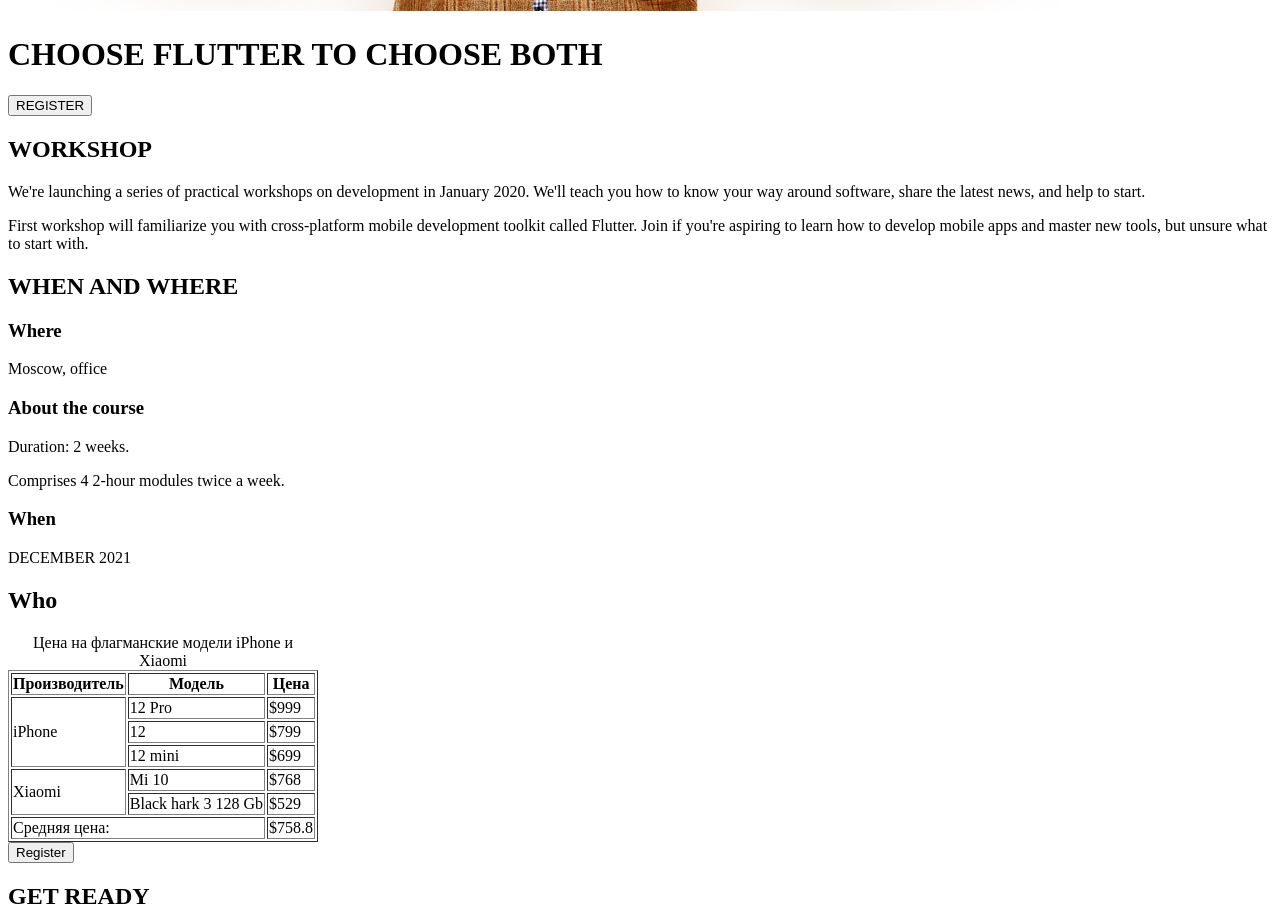
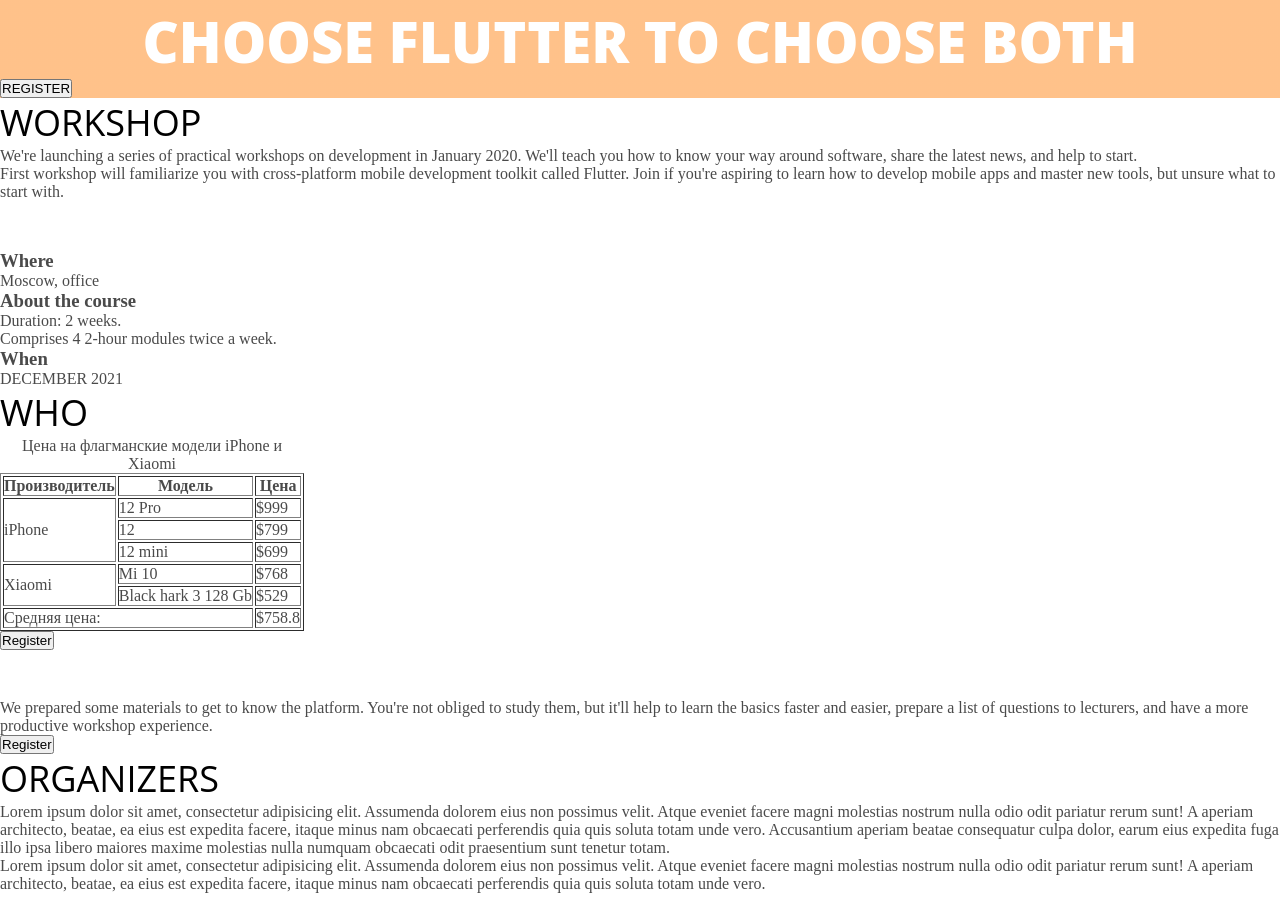
Before and after one commit to kotboris98/Landing-1, a plain HTML site: page index.html in a window 1280 px wide. Shown: the part 743-1656 px from the top of the page. Drawn offline with Linux system fonts and the light colour scheme.

Commit message:
Learn UP Landing-1

```diff
--- a/index.html
+++ b/index.html
@@ -5,9 +5,10 @@
     <meta http-equiv="X-UA-Compatible" content="IE=edge">
     <meta name="viewport" content="width=device-width, initial-scale=1.0">
     <title>Document 1</title>
+    <link rel="stylesheet" href="./style.css"
 </head>
 <body>
-   <div>
+   <div id="block1">
     <table width="100%">
         <tr>
             <td>
@@ -24,16 +25,16 @@
     <h1>CHOOSE FLUTTER TO CHOOSE BOTH</h1>
     <button>REGISTER</button>
    </div>
-    <div>
-    <h2>WORKSHOP</h2>
+    <div id="block2">
+    <h2 class="h2a">WORKSHOP</h2>
     <p>We're launching a series of practical workshops on development in January 2020. We'll
         teach you how to know your way around software, share the latest news, and help to start.</p>
     <p>First workshop will familiarize you with cross-platform mobile development toolkit called
         Flutter. Join if you're aspiring to learn how to develop mobile apps and master new
         tools, but unsure what to start with.</p>
 </div>
-<div>
-    <h2>WHEN AND WHERE</h2>
+<div id="block3">
+    <h2 class="h2b">WHEN AND WHERE</h2>
     <div>
         <div>
             <h3>Where</h3>
@@ -50,8 +51,8 @@
         </div>
     </div>
 </div>
-<div>
-    <h2>Who</h2>
+<div id="block4">
+    <h2 class="h2a">Who</h2>
     <div>
     <table border="1">
         <caption>
@@ -134,15 +135,15 @@
         <button>Register</button>
     </div>
 </div>
-<div>
-    <h2>GET READY</h2>
+<div id="block5">
+    <h2 class="h2b">GET READY</h2>
     <p>We prepared some materials to get to know the platform. You're not obliged to study them,
         but it'll help to learn the basics faster and easier, prepare a list of questions to
         lecturers, and have a more productive workshop experience.</p>
     <button>Register</button>
 </div>
-<div>
-    <h2>ORGANIZERS</h2>
+<div id="block6">
+    <h2 class="h2a">ORGANIZERS</h2>
     <p>Lorem ipsum dolor sit amet, consectetur adipisicing elit. Assumenda dolorem eius non
         possimus velit. Atque eveniet facere magni molestias nostrum nulla odio odit pariatur
         rerum sunt! A aperiam architecto, beatae, ea eius est expedita facere, itaque minus nam
--- /dev/null
+++ b/style.css
@@ -0,0 +1,38 @@
+* {
+    margin: 0;
+    padding: 0;
+    box-sizing: border-box;
+}
+
+body {
+    font-size: 16px;
+    color: #4a4a4a;
+}
+
+#block1 {
+    background: linear-gradient(0deg, rgba(255, 133, 22, 0.5), rgba(255, 133, 22, 0.5));
+    color: #ffffff;
+}
+
+h1 {
+    font-family: "Open Sans";
+    font-weight: 800;
+    font-size: 56px;
+    text-align: center;
+    text-transform: uppercase;
+}
+
+h2 {
+    font-family: "Open Sans";
+    font-weight: 400;
+    font-size: 36px;
+    text-transform: uppercase;
+}
+
+.h2a {
+    color: #000000;
+}
+
+.h2b {
+    color: #ffffff;
+}
```
